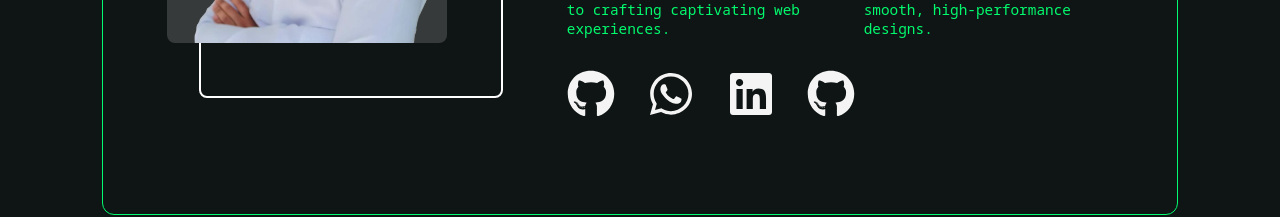
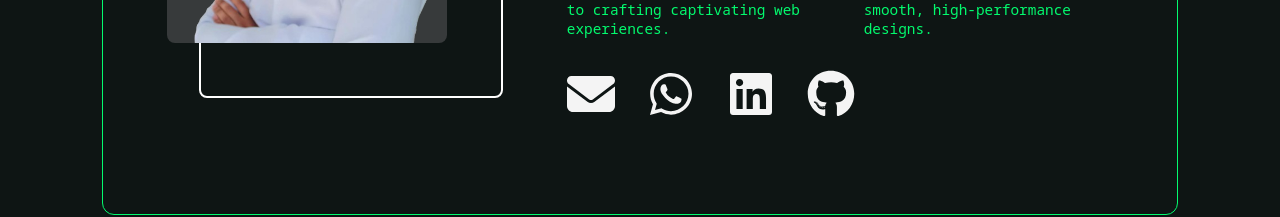
Before and after one commit to The-Memin/MyPortfolio, a React (Vite) app: page / in a window 1280 px wide. Shown: the part 527-744 px from the top of the page. Built offline with nearby package versions, Linux system fonts and the light colour scheme.

Commit message:
Modificaciones en rutas

```diff
--- a/src/components/Header.jsx
+++ b/src/components/Header.jsx
@@ -1,5 +1,6 @@
 import { FontAwesomeIcon } from '@fortawesome/react-fontawesome';
 import { faGithub, faLinkedin, faWhatsapp } from '@fortawesome/free-brands-svg-icons';
+import { faEnvelope } from '@fortawesome/free-solid-svg-icons';
 import perfil from '../assets/images/png/perfil.png';
 const Header = () => {
 
@@ -26,8 +27,8 @@ const Header = () => {
                         </div>
 
                         <div className="l-social-media">
-                            <a href="https://github.com/The-Memin" className="m-icon-social">
-                                <FontAwesomeIcon icon={faGithub} />
+                            <a href="mailto:guillejuma@outlook.es" className="m-icon-social">
+                                <FontAwesomeIcon icon={faEnvelope} />
                             </a>
                             <a href="https://wa.me/9516402940" className="m-icon-social">
                                 <FontAwesomeIcon icon={faWhatsapp} />
--- a/src/styles/_modules.scss
+++ b/src/styles/_modules.scss
@@ -352,11 +352,13 @@ h2.m-text-hidden{
     display: flex;
     align-self: center;
     position: relative;
-    width: 100%;
-
+    height: 30vh;
+    aspect-ratio: 16/9;
+    //border: 10px solid red;
     img{
         position: relative;
         width: 100%;
+        object-fit: contain;
     }
 }
 
```
